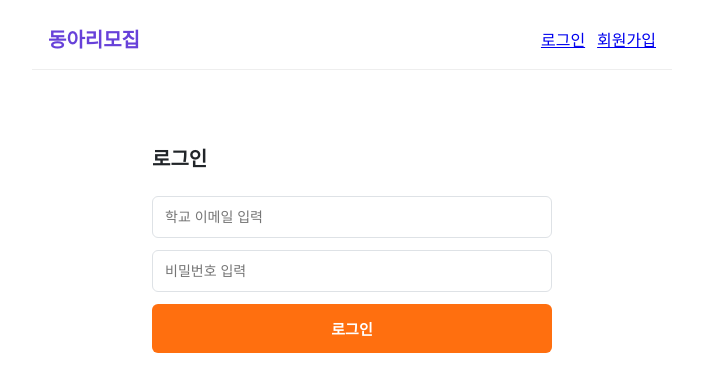
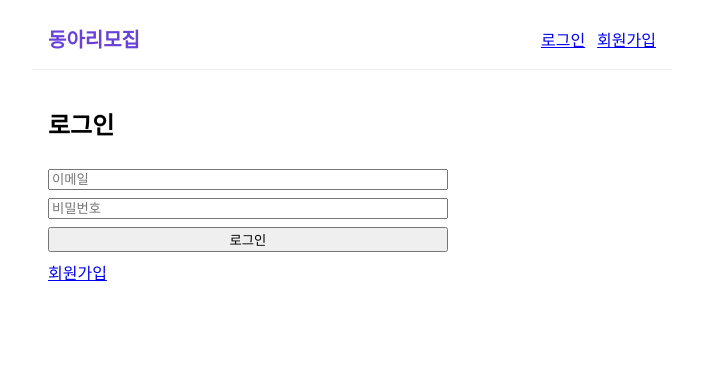
Before and after one commit to Goldhobbang/2026db_exan, a React (Vite) app in the folder client/: page /login in a window 1280 px wide. Shown: the top 392 px of the page, without its empty margins (288-991 px from the left). Built offline with nearby package versions, Linux system fonts and the light colour scheme.

Commit message:
Deploy club-recruit: client/src/pages/LoginPage.jsx

```diff
--- a/client/src/pages/LoginPage.jsx
+++ b/client/src/pages/LoginPage.jsx
@@ -1,110 +1,19 @@
-import {useState} from 'react'
-import styled from 'styled-components';
-import { useNavigate, useLocation, useOutletContext } from 'react-router-dom';
-
+import { useState } from 'react';
+import { useNavigate, useOutletContext, Link } from 'react-router-dom';
 const LoginPage = () => {
-  const navigate = useNavigate();
-  const location = useLocation();
-  const { setIsLoggedIn } = useOutletContext(); // Layout에서 전달된 상태 변경 함수
-
+  const nav = useNavigate();
+  const { setIsLoggedIn } = useOutletContext();
   const [email, setEmail] = useState('');
   const [password, setPassword] = useState('');
-
-  const redirectTo = location.state?.redirectTo || '/';
-
-  const handleLogin = async (e) => {
+  const submit = async (e) => {
     e.preventDefault();
-
-    try {
-      const response = await fetch('/api/users/login', {
-        method: 'POST',
-        headers: { 'Content-Type': 'application/json' },
-        body: JSON.stringify({ email, password }),
-      });
-
-      const data = await response.json();
-
-      if (response.ok) {
-        localStorage.setItem('token', data.token);
-        setIsLoggedIn(true); // 전역 로그인 상태 변경
-        alert('로그인되었습니다.');
-        navigate(redirectTo);
-      } else {
-        // 💡 1. 백엔드 응답 메시지에 '등록' 또는 '존재하지' 않는 회원이라는 문구가 포함되어 있거나
-        // 💡 2. 특정 status(예: 404)일 때 회원가입 페이지로 이동 처리
-        if (response.status === 404 || data.message?.includes('등록') || data.message?.includes('존재')) {
-          alert('등록된 회원이 없습니다. 회원가입 페이지로 이동합니다.');
-          navigate('/signup'); // 👈 회원가입 라우트 경로로 이동
-        } else {
-          alert(data.message || '로그인 실패');
-        }
-      }
-    } catch (error) {
-      console.error('로그인 에러:', error);
-      alert('서버 통신 중 에러가 발생했습니다.');
-    }
+    const res = await fetch('/api/users/login', { method: 'POST', headers: { 'Content-Type': 'application/json' }, body: JSON.stringify({ email, password }) });
+    const d = await res.json().catch(() => ({}));
+    if (res.ok) { localStorage.setItem('token', d.token); setIsLoggedIn(true); nav('/'); } else alert(d.message || '실패');
   };
-
-  return (
-    <Container>
-      <Title>로그인</Title>
-      <Form onSubmit={handleLogin}>
-        <Input
-          type="email"
-          placeholder="학교 이메일 입력"
-          value={email}
-          onChange={(e) => setEmail(e.target.value)}
-          required
-        />
-        <Input
-          type="password"
-          placeholder="비밀번호 입력"
-          value={password}
-          onChange={(e) => setPassword(e.target.value)}
-          required
-        />
-        <SubmitButton type="submit">로그인</SubmitButton>
-      </Form>
-    </Container>
-  );
+  return (<form onSubmit={submit} style={{ display: 'flex', flexDirection: 'column', gap: 8, maxWidth: 400 }}><h2>로그인</h2>
+    <input value={email} onChange={(e) => setEmail(e.target.value)} placeholder="이메일" required />
+    <input type="password" value={password} onChange={(e) => setPassword(e.target.value)} placeholder="비밀번호" required />
+    <button type="submit">로그인</button><Link to="/signup">회원가입</Link></form>);
 };
-
 export default LoginPage;
-
-// 🎨 styled-components 정의
-const Container = styled.div`
-  padding: 40px 20px;
-  max-width: 400px;
-  margin: 0 auto;
-`;
-
-const Title = styled.h2`
-  font-size: 20px;
-  font-weight: bold;
-  margin-bottom: 24px;
-  color: #212529;
-`;
-
-const Form = styled.form`
-  display: flex;
-  flex-direction: column;
-  gap: 12px;
-`;
-
-const Input = styled.input`
-  padding: 12px;
-  border: 1px solid #dee2e6;
-  border-radius: 6px;
-  font-size: 14px;
-`;
-
-const SubmitButton = styled.button`
-  padding: 14px;
-  background-color: #FF6F0F;
-  color: #fff;
-  border: none;
-  border-radius: 6px;
-  font-weight: bold;
-  font-size: 15px;
-  cursor: pointer;
-`;
```
